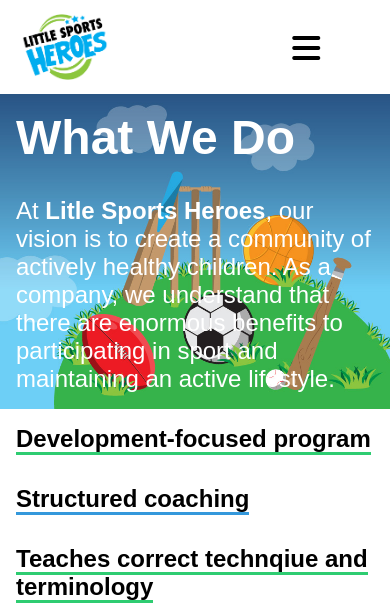
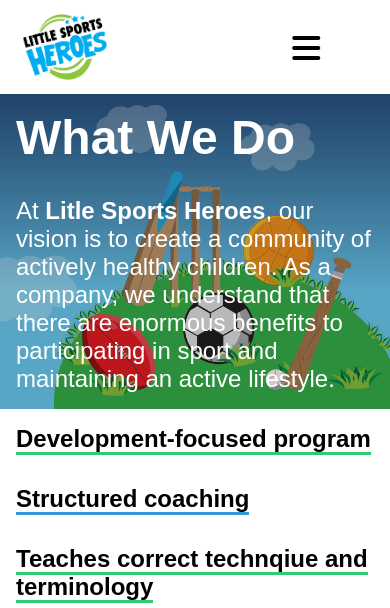
Before and after one commit to naughton-and-ross/little-sports-heroes, a PHP site: page /services in a window 390 px wide. Shown: the top 608 px of the page. Run offline with PHP 8.4, Linux system fonts and the light colour scheme; some libraries are stand-ins or nearby versions.

Commit message:
mobile readability

```diff
--- a/assets/css/pages.css
+++ b/assets/css/pages.css
@@ -88,4 +88,8 @@ form {
         margin: 0;
     }
 
+    .darken {
+        background-color:rgba(0, 0, 0, 0.2);
+    }
+
 }
--- a/contact/index.php
+++ b/contact/index.php
@@ -9,7 +9,7 @@
         <div id="container">
             <?php include('../assets/php/pages_menu.php'); ?>
             <div class="pure-g page_intro banner contact">
-                <div class="pure-u-1">
+                <div class="pure-u-1 darken">
                     <div class="l-box">
                         <h1>
                             Get in Touch
--- a/services/index.php
+++ b/services/index.php
@@ -9,7 +9,7 @@
         <div id="container">
             <?php include('../assets/php/pages_menu.php'); ?>
             <div class="pure-g page_intro banner wwd">
-                <div class="pure-u-1">
+                <div class="pure-u-1 darken">
                     <div class="l-box">
                         <h1>
                             What We Do
```
